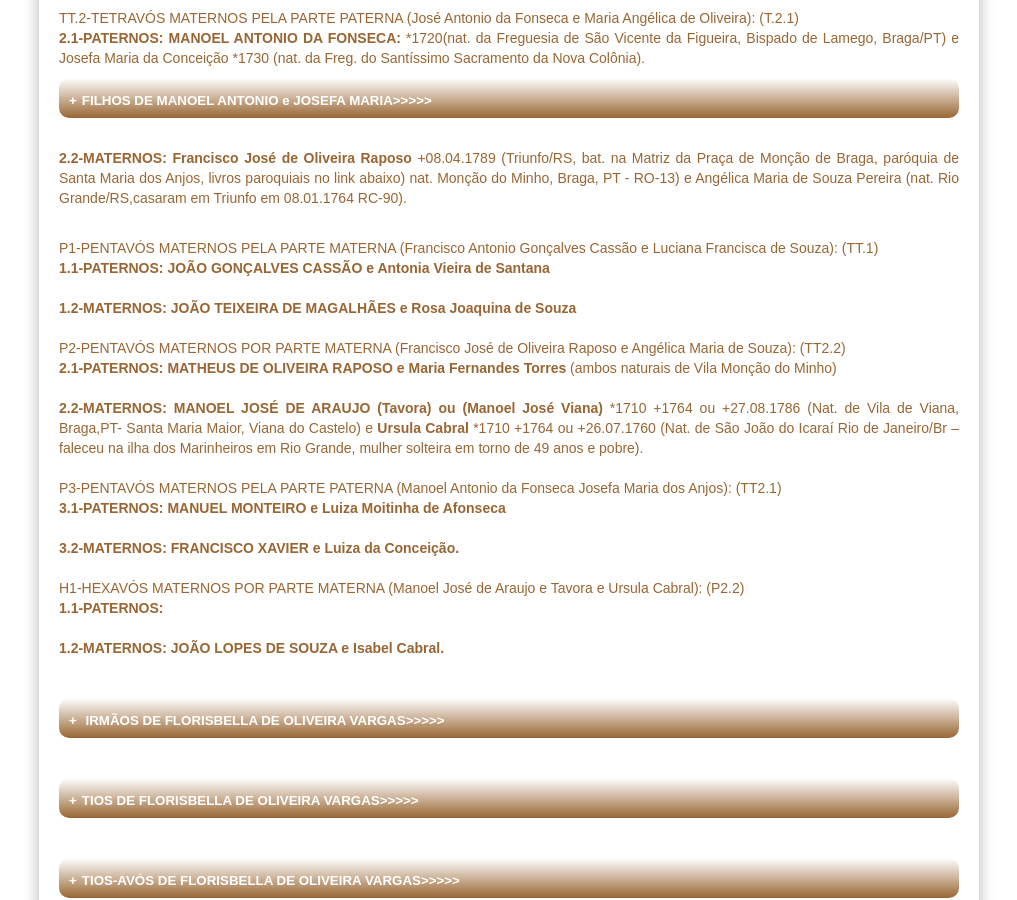
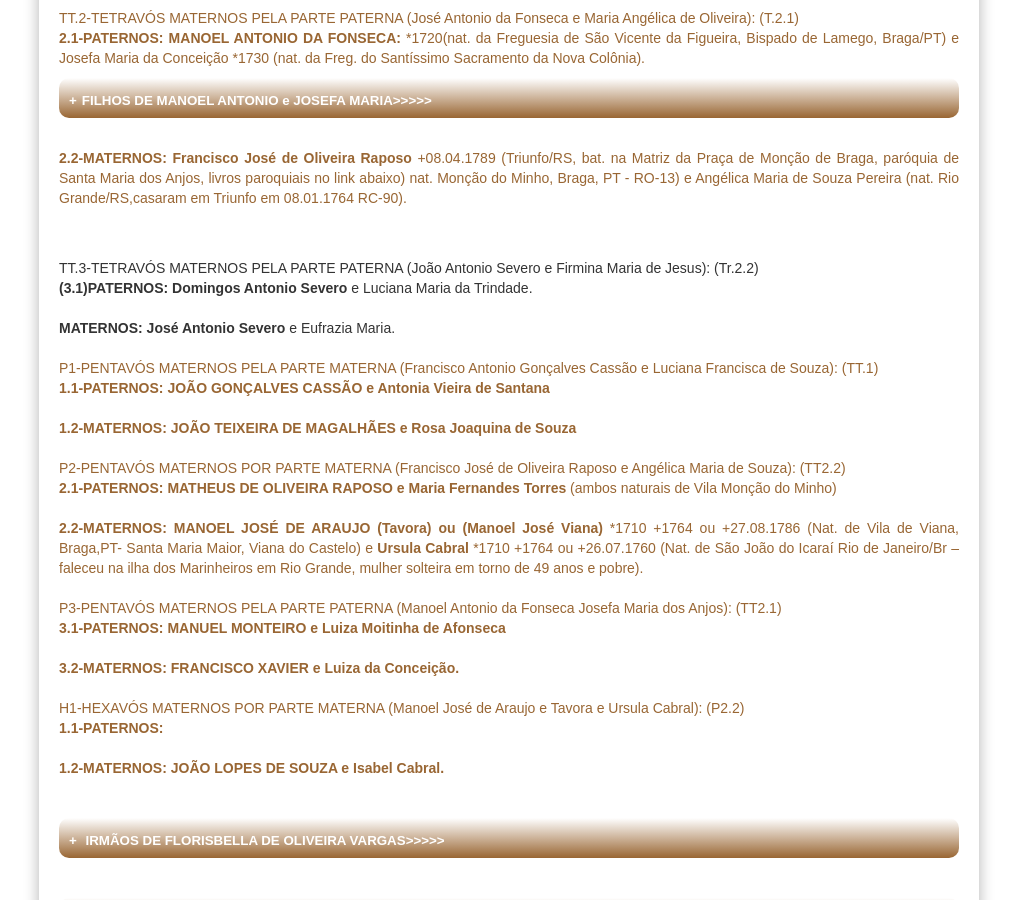
Before and after one commit to claudiovargas1955/claudiovargas1955.github.io, a Jekyll site: the page built from _pages/arvore-genealogica-de-costados-de-florisbella.html, in a window 1280 px wide and 900 px high, scrolled down 1681 px. Shown: the whole window, without its empty margins (131-1148 px from the left). Built offline with Jekyll 4.4.1, drawn with Linux system fonts in a browser that asks for light colours; some web fonts are replaced.

Commit message:
Update arvore-genealogica-de-costados-de-florisbella.html

```diff
--- a/_pages/arvore-genealogica-de-costados-de-florisbella.html
+++ b/_pages/arvore-genealogica-de-costados-de-florisbella.html
@@ -479,7 +479,13 @@ b>(1.1.1)Joaquim:</b> bat.16.08.1807 (RB-05). <br/><br/>
 
  <p><b>2.2-MATERNOS: Francisco José de Oliveira Raposo</b> +08.04.1789 (Triunfo/RS, bat. na Matriz da Praça de Monção de Braga,
  paróquia de Santa Maria dos Anjos, livros paroquiais no link abaixo) nat. Monção do Minho, Braga, PT - RO-13) e Angélica Maria
- de Souza Pereira (nat. Rio Grande/RS,casaram em Triunfo em 08.01.1764 RC-90).</p> <br>
+ de Souza Pereira (nat. Rio Grande/RS,casaram em Triunfo em 08.01.1764 RC-90).</p> <br><br>
+
+ TT.3-TETRAVÓS MATERNOS PELA PARTE PATERNA (João Antonio Severo e Firmina Maria de Jesus): (Tr.2.2)<br>
+ <b>(3.1)PATERNOS: Domingos Antonio Severo</b> e Luciana Maria da Trindade.<br><br>
+
+ <b>MATERNOS: José Antonio Severo </b>e Eufrazia Maria. <br><br>
+
 
  <p> P1-PENTAVÓS MATERNOS PELA PARTE MATERNA (Francisco Antonio Gonçalves Cassão e Luciana Francisca de Souza): (TT.1)<br/>
  <b>1.1-PATERNOS: JOÃO GONÇALVES CASSÃO e Antonia Vieira de Santana</b> <br/><br/>
```
